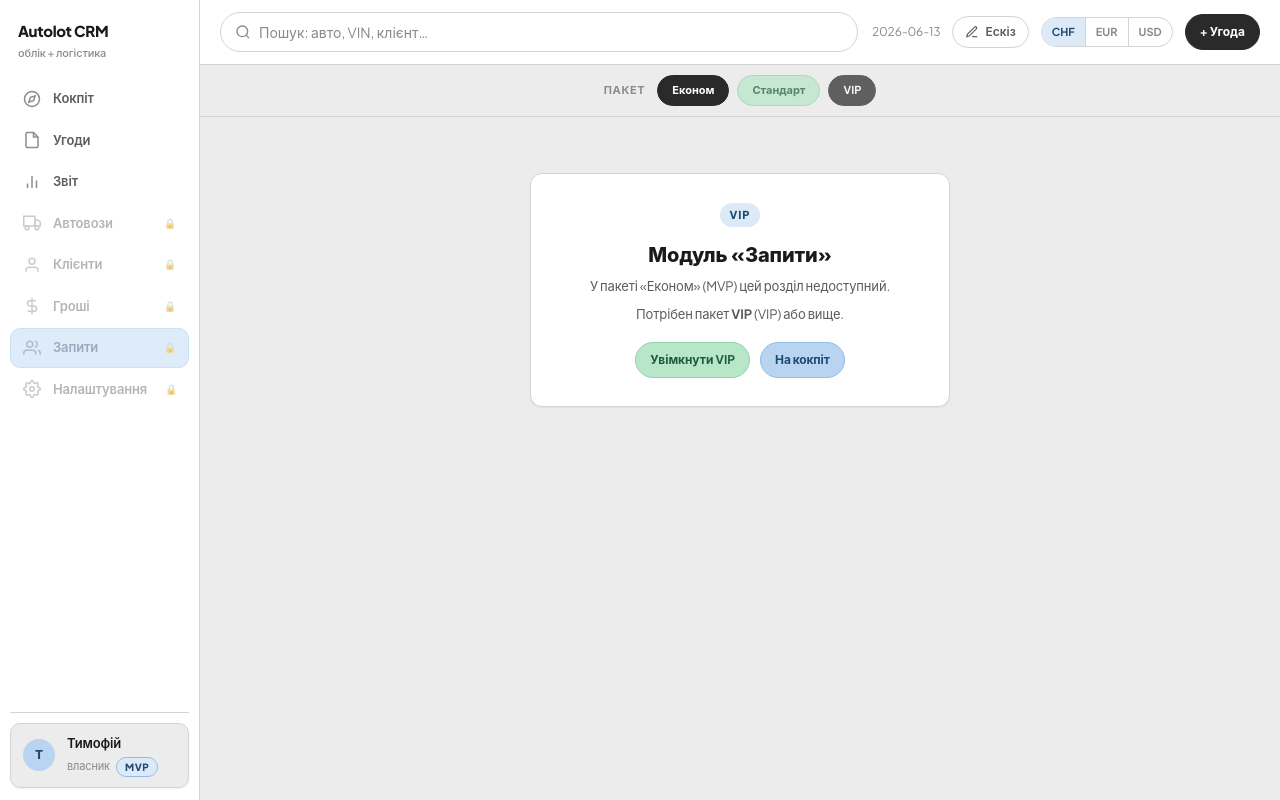
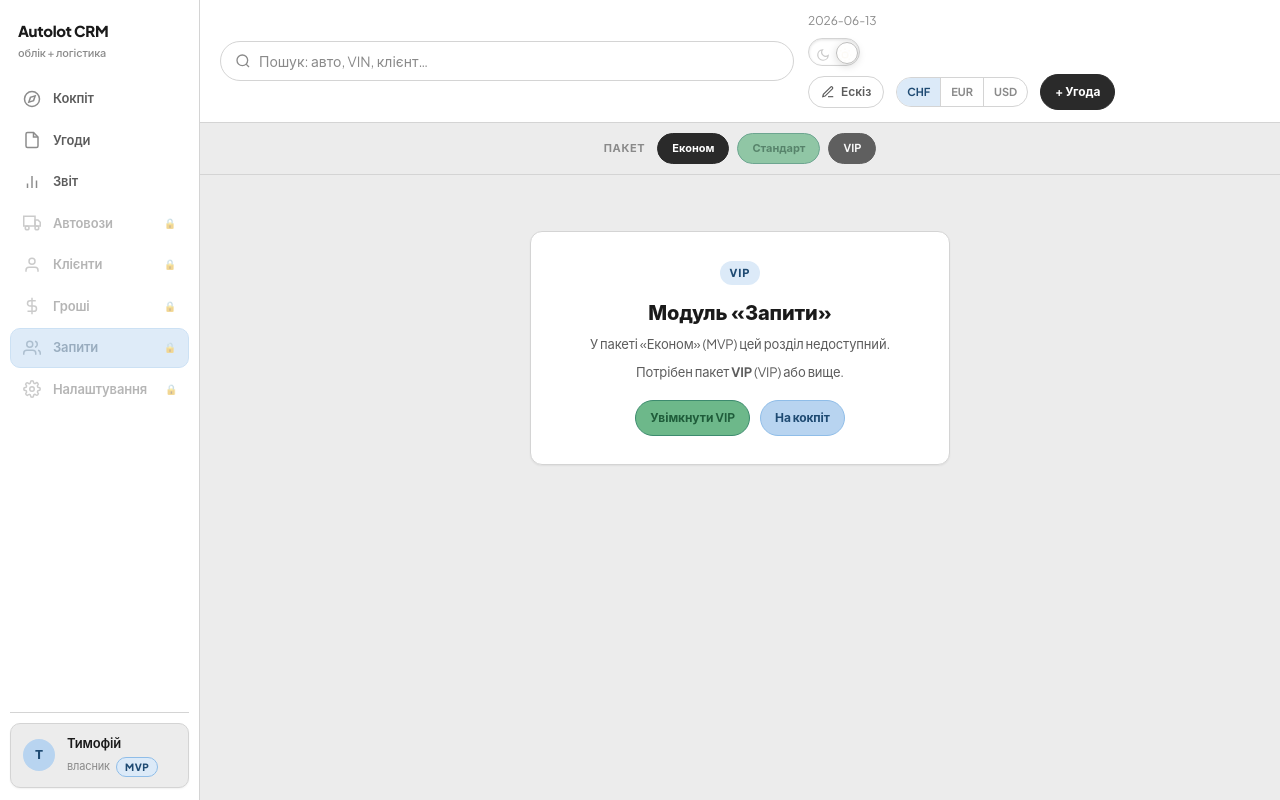
Before and after one commit to BonisOleg/crmproject, a Django app: page /leads/ in a window 1280 px wide. Run offline with Django 5.2, Linux system fonts and the light colour scheme.

Commit message:
Виправити контраст зеленого в світлій темі та показати форму входу.
Темніші wireframe-токени, видимість login-card у wireframe-режимі, перемикач теми в тулбарі та світла тема за замовчуванням.

Co-authored-by: Cursor <cursoragent@cursor.com>

```diff
--- a/static/css/glass.css
+++ b/static/css/glass.css
@@ -305,6 +305,18 @@
   width: auto;
 }
 
+.theme-switch-wrap--toolbar {
+  flex-shrink: 0;
+}
+
+.theme-switch-wrap--toolbar .glass-toggle {
+  width: auto;
+}
+
+.theme-switch-wrap--toolbar .glass-toggle__label {
+  display: none;
+}
+
 .theme-switch-wrap--login .glass-toggle {
   padding: 8px 12px;
   border-radius: 99px;
--- a/static/css/wireframe-pages.css
+++ b/static/css/wireframe-pages.css
@@ -312,7 +312,7 @@
 }
 
 .wireframe-app .hero-strip,
-.wireframe-app .glass-hero,
+.wireframe-app .glass-hero:not(.login-card),
 .wireframe-app .queue-grid,
 .wireframe-app .recent-deals-grid,
 .wireframe-app .deals-grid {
--- a/static/css/wireframe-tokens.css
+++ b/static/css/wireframe-tokens.css
@@ -1,8 +1,6 @@
 /* Wireframe Autolot CRM — дизайн-токени */
 
-:root,
-[data-theme="light"],
-[data-theme="dark"] {
+[data-theme="light"] {
   color-scheme: light;
 
   --pastel-blue: #b8d4f0;
@@ -10,8 +8,8 @@
   --pastel-blue-text: #1e4a72;
   --pastel-blue-soft: #dceaf8;
 
-  --pastel-green: #b8e6c8;
-  --pastel-green-strong: #8fd4a8;
+  --pastel-green: #6db88a;
+  --pastel-green-strong: #3d8b6e;
   --pastel-green-text: #1f5c3a;
   --pastel-green-soft: #dcf5e4;
 
@@ -43,7 +41,7 @@
   --glass-shadow-hover: 0 2px 8px rgba(0, 0, 0, 0.08);
 
   --accent: var(--pastel-green-strong);
-  --accent-soft: var(--pastel-green);
+  --accent-soft: #5cb88a;
   --accent-dim: var(--pastel-green-soft);
   --accent-glow: transparent;
   --accent-line: var(--pastel-green-strong);
@@ -85,3 +83,83 @@
   --orange: #c2703a;
   --orange-dim: #fdeee4;
 }
+
+[data-theme="dark"] {
+  color-scheme: dark;
+
+  --pastel-blue: #2a4a6b;
+  --pastel-blue-strong: #3d6a96;
+  --pastel-blue-text: #b8d4f0;
+  --pastel-blue-soft: #1e3348;
+
+  --pastel-green: #2a5c3f;
+  --pastel-green-strong: #3d8b6e;
+  --pastel-green-text: #b8e6c8;
+  --pastel-green-soft: #1a3328;
+
+  --wf-bg: #161616;
+  --wf-surface: #1f1f1f;
+  --wf-border: #333333;
+  --wf-border-strong: #444444;
+  --wf-text: #ececec;
+  --wf-text-secondary: #a8a8a8;
+  --wf-text-muted: #737373;
+  --wf-shadow: 0 1px 2px rgba(0, 0, 0, 0.28);
+
+  --bg-deep: var(--wf-bg);
+  --bg-base: var(--wf-bg);
+  --bg-surface: var(--wf-surface);
+  --bg-elevated: #262626;
+  --bg-glass: var(--wf-surface);
+  --bg-glass-strong: var(--wf-surface);
+
+  --glass-bg: var(--wf-surface);
+  --glass-bg-hover: #282828;
+  --glass-border: var(--wf-border);
+  --glass-border-strong: var(--wf-border-strong);
+  --glass-highlight: #242424;
+  --glass-blur: 0px;
+  --glass-blur-strong: 0px;
+  --glass-saturate: 1;
+  --glass-shadow: var(--wf-shadow);
+  --glass-shadow-hover: 0 2px 8px rgba(0, 0, 0, 0.32);
+
+  --accent: var(--pastel-green-strong);
+  --accent-soft: var(--pastel-green-text);
+  --accent-dim: var(--pastel-green-soft);
+  --accent-glow: transparent;
+  --accent-line: var(--pastel-green-strong);
+
+  --text: var(--wf-text);
+  --text-secondary: var(--wf-text-secondary);
+  --text-muted: var(--wf-text-muted);
+  --border: var(--wf-border);
+  --border-strong: var(--wf-border-strong);
+  --border-accent: var(--pastel-blue-strong);
+
+  --theme-color-meta: #161616;
+  --btn-primary-text: #ffffff;
+
+  --shadow-sm: var(--wf-shadow);
+  --shadow-md: 0 2px 8px rgba(0, 0, 0, 0.32);
+  --shadow-card: var(--wf-shadow);
+  --shadow-hover: 0 2px 8px rgba(0, 0, 0, 0.36);
+
+  --blue: #6ba3d4;
+  --blue-dim: var(--pastel-blue-soft);
+  --green: #5cb88a;
+  --green-dim: var(--pastel-green-soft);
+  --red: #e05a4f;
+  --red-dim: #3d2220;
+  --amber: #d4a843;
+  --amber-dim: #3d3420;
+  --purple: #9b8bc4;
+  --purple-dim: #2e2840;
+  --cyan: #4ab8b8;
+  --cyan-dim: #1e3333;
+  --orange: #d48a54;
+  --orange-dim: #3d2a1e;
+
+  --toggle-knob-bg: rgba(255, 255, 255, 0.16);
+  --toggle-track-bg: rgba(255, 255, 255, 0.08);
+}
--- a/static/js/theme.js
+++ b/static/js/theme.js
@@ -1,7 +1,7 @@
 const THEME_KEY = 'autolot-theme';
 
 function getStoredTheme() {
-  return localStorage.getItem(THEME_KEY) || 'dark';
+  return localStorage.getItem(THEME_KEY) || 'light';
 }
 
 function applyTheme(theme) {
@@ -10,7 +10,7 @@ function applyTheme(theme) {
 
   const meta = document.querySelector('meta[name="theme-color"]');
   if (meta) {
-    meta.setAttribute('content', theme === 'light' ? '#e8edf4' : '#05070c');
+    meta.setAttribute('content', theme === 'light' ? '#ececec' : '#161616');
   }
 
   const isLight = theme === 'light';
--- a/templates/base.html
+++ b/templates/base.html
@@ -13,7 +13,7 @@
       var theme = localStorage.getItem('autolot-theme') || 'light';
       document.documentElement.setAttribute('data-theme', theme);
       var meta = document.querySelector('meta[name="theme-color"]');
-      if (meta) meta.setAttribute('content', '#ececec');
+      if (meta) meta.setAttribute('content', theme === 'light' ? '#ececec' : '#161616');
     })();
     (function () {
       var pkg = localStorage.getItem('autolot-package') || 'econom';
--- a/templates/partials/app_toolbar.html
+++ b/templates/partials/app_toolbar.html
@@ -8,6 +8,9 @@
   </div>
   <div class="app-toolbar__meta">
     <span class="app-toolbar__date">2026-06-13</span>
+    <div class="theme-switch-wrap theme-switch-wrap--toolbar">
+      {% include "partials/theme_toggle.html" %}
+    </div>
     <button type="button" class="wf-sketch" data-sketch-toggle aria-pressed="true">
       <svg width="14" height="14" viewBox="0 0 24 24" fill="none" stroke="currentColor" stroke-width="2"><path d="M12 20h9"/><path d="M16.5 3.5a2.12 2.12 0 0 1 3 3L7 19l-4 1 1-4Z"/></svg>
       Ескіз
```
Also changed, not shown: static/css/pages/login.css (+8 -0 lines).
